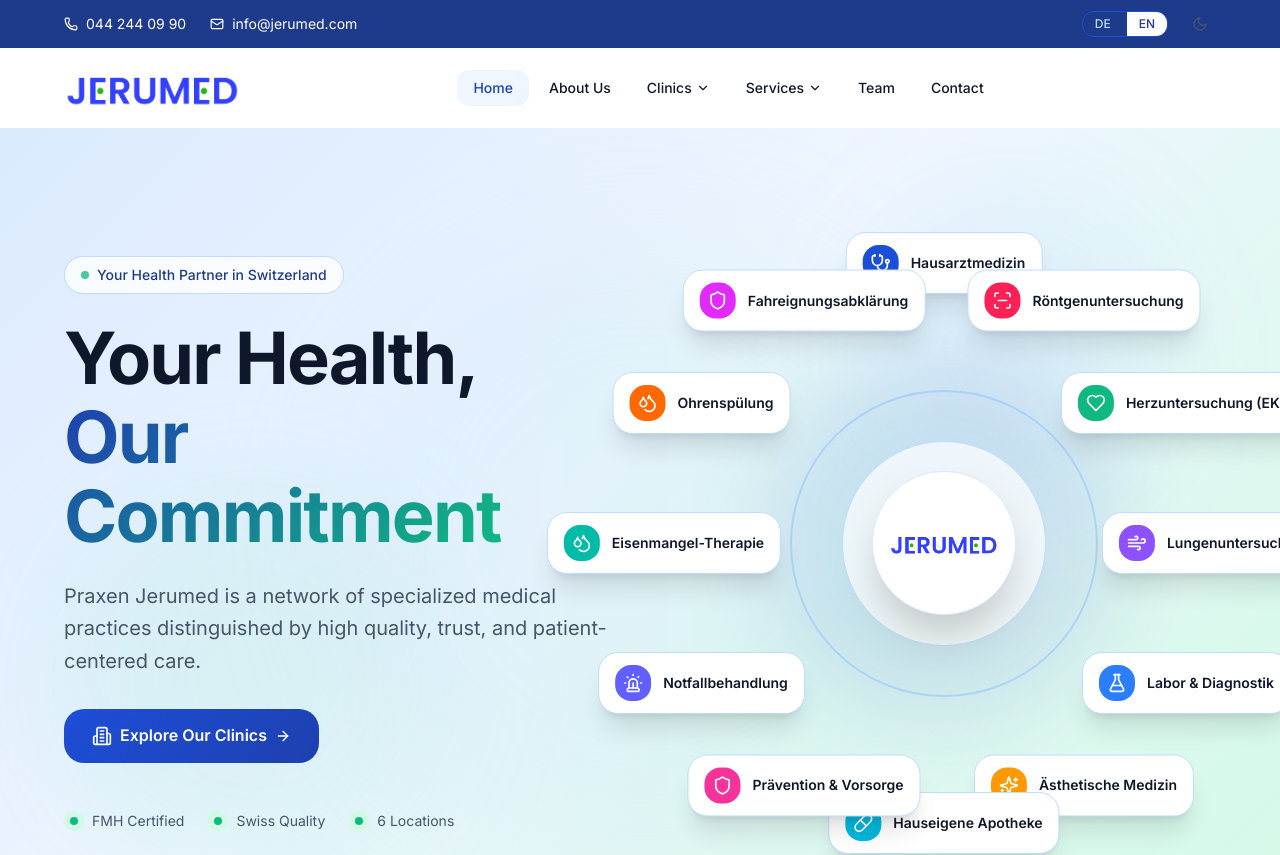
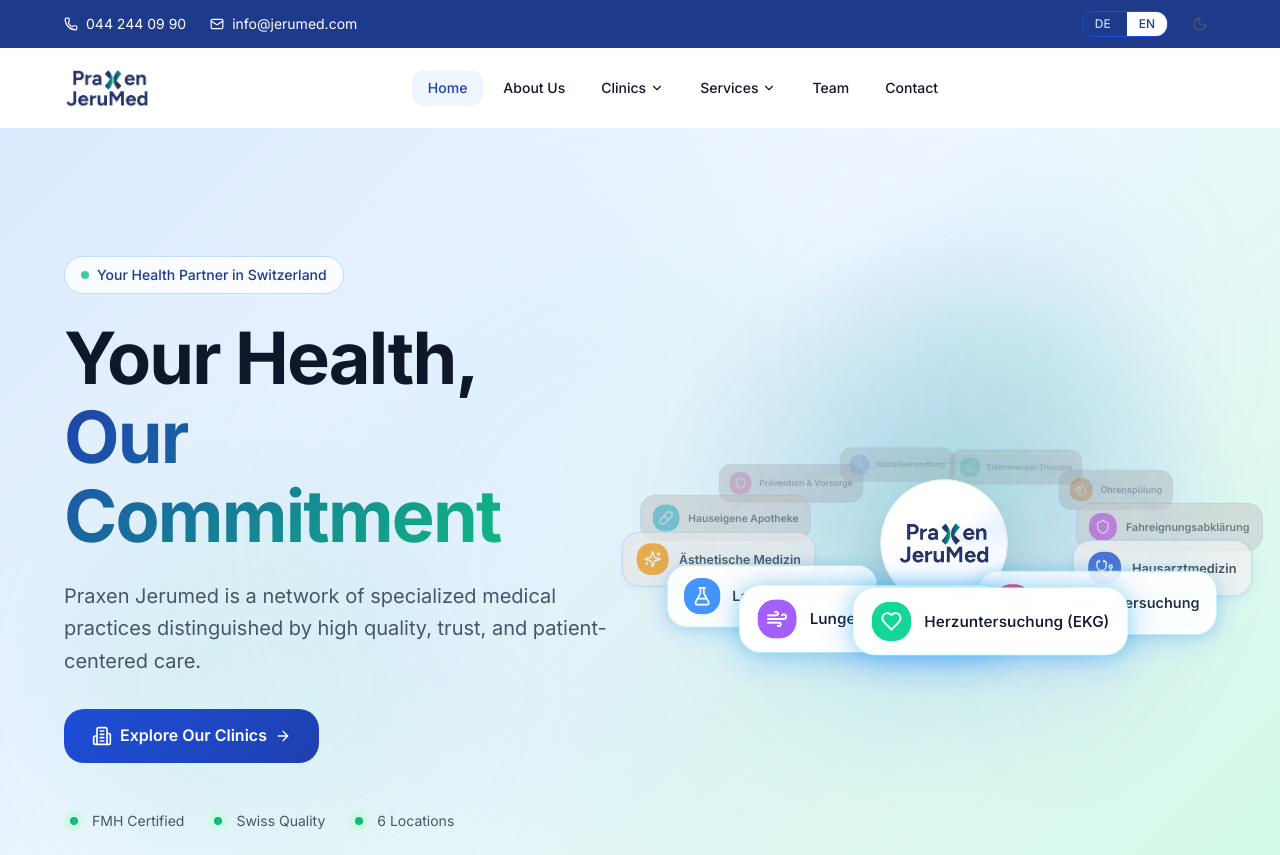
Before and after one commit to kirkl9tall/static_clinics_website, a Next.js app: page /en in a window 1280 px wide. Shown: the top 855 px of the page. Built offline with nearby package versions, Linux system fonts and the light colour scheme.

Commit message:
abdelilah
finalisation  logo  categories

```diff
--- a/src/components/layout/footer.tsx
+++ b/src/components/layout/footer.tsx
@@ -18,7 +18,7 @@
           <div className="lg:col-span-1">
             <Link href="/" className="inline-flex mb-6">
               <Image
-                src="/lastwebjerumed.webp"
+                src="/praxen-jerumed.png"
                 alt="Praxen Jerumed"
                 width={180}
                 height={54}
--- a/src/components/layout/navbar.tsx
+++ b/src/components/layout/navbar.tsx
@@ -110,7 +110,7 @@
           {/* Logo */}
           <Link href="/" className="flex items-center group">
             <Image
-              src="/lastwebjerumed.webp"
+              src="/praxen-jerumed.png"
               alt="Praxen Jerumed"
               width={200}
               height={60}
--- a/src/components/sections/hero.tsx
+++ b/src/components/sections/hero.tsx
@@ -1,49 +1,137 @@
 "use client";
 
 import { Link } from "@/navigation";
-import { motion } from "framer-motion";
+import {
+  motion,
+  useMotionValue,
+  useTransform,
+  animate,
+  type MotionValue,
+} from "framer-motion";
 import Image from "next/image";
-import { ArrowRight, Building2, Shield, Heart, Stethoscope, FlaskConical, ScanLine, Wind, Pill, Droplets, Siren, Sparkles } from "lucide-react";
+import {
+  ArrowRight, Building2, Shield, Heart, Stethoscope,
+  FlaskConical, ScanLine, Wind, Pill, Droplets, Siren, Sparkles,
+} from "lucide-react";
 import { useTranslations } from "next-intl";
+import { useEffect, useState } from "react";
 import { services } from "@/data/services";
 
 const iconMap: Record<string, React.ComponentType<any>> = {
-  Stethoscope,
-  Heart,
-  FlaskConical,
-  Shield,
-  ScanLine,
-  Wind,
-  Pill,
-  Droplets,
-  Siren,
-  Sparkles,
+  Stethoscope, Heart, FlaskConical, Shield, ScanLine, Wind, Pill, Droplets, Siren, Sparkles,
 };
 
 const colorPalette = [
-  "bg-primary-500",
-  "bg-rose-500",
-  "bg-emerald-500",
-  "bg-violet-500",
-  "bg-blue-500",
-  "bg-amber-500",
-  "bg-cyan-500",
-  "bg-pink-500",
-  "bg-indigo-500",
-  "bg-teal-500",
-  "bg-orange-500",
-  "bg-fuchsia-500",
+  "bg-primary-500", "bg-rose-500", "bg-emerald-500", "bg-violet-500",
+  "bg-blue-500", "bg-amber-500", "bg-cyan-500", "bg-pink-500",
+  "bg-indigo-500", "bg-teal-500", "bg-orange-500", "bg-fuchsia-500",
 ];
 
 const floatingCards = services.map((service, index) => ({
   name: service.name,
   icon: iconMap[service.icon] || Stethoscope,
   color: colorPalette[index % colorPalette.length],
-  delay: (index * 0.1) % 0.9,
+  index,
 }));
+
+// ORBIT_Y / ORBIT_X ≈ 0.35 gives the tilted-disc / "vertical ring" perspective look.
+const ORBIT_X = 230;
+const ORBIT_Y = 80;
+const ORBIT_PERIOD = 22; // seconds per full revolution
+
+type CardProps = {
+  card: (typeof floatingCards)[number];
+  baseAngle: number;
+  rotation: MotionValue<number>;
+};
+
+function FloatingCard({ card, baseAngle, rotation }: CardProps) {
+  // --- position on the 3D elliptical orbit ---
+  const x = useTransform(rotation, (r) => Math.cos(baseAngle + r) * ORBIT_X);
+  const y = useTransform(rotation, (r) => Math.sin(baseAngle + r) * ORBIT_Y);
+
+  // depth: +1 = nearest (bottom arc), −1 = farthest (top arc)
+  const depth = useTransform(rotation, (r) => Math.sin(baseAngle + r));
+
+  // --- depth-driven lighting ---
+  const scale   = useTransform(depth, [-1, 1], [0.55, 1.1]);
+  const opacity = useTransform(depth, [-1, 1], [0.2,  1.0]);
+  const zIndex  = useTransform(depth, (d) => Math.round(50 + d * 49));
+
+  // Directional brightness: front faces the light, back falls into shadow
+  const filter = useTransform(
+    depth,
+    (d) => `brightness(${(0.52 + (d + 1) * 0.32).toFixed(3)})`
+  );
+
+  // Glow only on front-facing cards (blue key light + teal fill)
+  const boxShadow = useTransform(depth, (d) => {
+    const t = Math.max(0, d);
+    return [
+      `0 4px ${(t * 32).toFixed(0)}px rgba(59,130,246,${(t * 0.45).toFixed(3)})`,
+      `0 0 ${(t * 16).toFixed(0)}px rgba(16,185,129,${(t * 0.28).toFixed(3)})`,
+    ].join(", ");
+  });
+
+  return (
+    // Level 1 — positioned at container centre; handles entrance + zIndex
+    <motion.div
+      initial={{ opacity: 0 }}
+      animate={{ opacity: 1 }}
+      transition={{ delay: 0.4 + card.index * 0.07, duration: 0.7 }}
+      style={{ position: "absolute", left: "50%", top: "50%", zIndex }}
+    >
+      {/* Level 2 — orbital offset (x, y from centre) */}
+      <motion.div style={{ x, y }}>
+        {/* Level 3 — centre the card on its orbital point + depth scale */}
+        <motion.div
+          style={{
+            translateX: "-50%",
+            translateY: "-50%",
+            scale,
+          }}
+        >
+          {/* Level 4 — depth opacity, glow, brightness */}
+          <motion.div
+            style={{ opacity, boxShadow, filter }}
+            className="bg-white dark:bg-surface-dark-dim rounded-2xl px-4 py-3 border border-primary-200 dark:border-border-dark flex items-center gap-3 min-w-max"
+          >
+            <div className={`w-9 h-9 rounded-xl ${card.color} flex items-center justify-center flex-shrink-0`}>
+              <card.icon className="w-5 h-5 text-white" />
+            </div>
+            <span className="text-sm font-semibold text-text-primary dark:text-text-dark-primary whitespace-nowrap">
+              {card.name}
+            </span>
+          </motion.div>
+        </motion.div>
+      </motion.div>
+    </motion.div>
+  );
+}
 
 export default function Hero() {
   const t = useTranslations("home.hero");
+
+  // One shared rotation motion value — all cards derive position from it, zero re-renders.
+  const rotation = useMotionValue(0);
+  // Only render the orbital cards after hydration — framer-motion computes
+  // floating-point transforms differently on server vs client, causing a mismatch.
+  const [mounted, setMounted] = useState(false);
+
+  useEffect(() => {
+    setMounted(true);
+    // Animate 0 → 2π and loop forever. sin/cos are periodic so the loop is seamless.
+    const controls = animate(rotation, Math.PI * 2, {
+      duration: ORBIT_PERIOD,
+      ease: "linear",
+      repeat: Infinity,
+      repeatType: "loop",
+    });
+    return () => controls.stop();
+  // eslint-disable-next-line react-hooks/exhaustive-deps
+  }, []);
+
+  const totalCards = floatingCards.length;
 
   return (
     <section className="relative overflow-hidden gradient-hero min-h-[90vh] flex items-center">
@@ -55,6 +143,7 @@
 
       <div className="container-wide relative z-10 py-20 lg:py-32">
         <div className="grid lg:grid-cols-2 gap-16 items-center">
+
           {/* Left Content */}
           <motion.div
             initial={{ opacity: 0, y: 30 }}
@@ -93,7 +182,6 @@
               </Link>
             </div>
 
-            {/* Trust badges */}
             <div className="flex items-center gap-6 flex-wrap">
               {["FMH Certified", "Swiss Quality", "6 Locations"].map((badge) => (
                 <div key={badge} className="flex items-center gap-2 text-sm text-text-secondary dark:text-text-dark-secondary">
@@ -106,7 +194,7 @@
             </div>
           </motion.div>
 
-          {/* Right Visual */}
+          {/* Right Visual — 3D orbiting ring */}
           <motion.div
             initial={{ opacity: 0, scale: 0.9 }}
             animate={{ opacity: 1, scale: 1 }}
@@ -114,60 +202,82 @@
             className="relative hidden lg:block"
           >
             <div className="relative w-full aspect-square max-w-lg mx-auto">
-              {/* Central circle */}
-              <div className="absolute inset-[15%] rounded-full gradient-primary opacity-10 dark:opacity-5 blur-2xl" />
-              <div className="absolute inset-[20%] rounded-full border-2 border-primary-300 dark:border-primary-800 opacity-60" />
-              <div className="absolute inset-[30%] rounded-full bg-white/70 dark:bg-gradient-to-br dark:from-primary-900/20 dark:to-emerald-900/20 border border-primary-200 dark:border-primary-800 backdrop-blur-sm" />
 
-              {/* Center Logo */}
-              <div className="absolute inset-0 flex items-center justify-center">
-                <div className="w-36 h-36 rounded-full bg-white dark:bg-surface-dark-dim flex items-center justify-center shadow-2xl border border-primary-100 dark:border-border-dark p-4">
+              {/* Ambient depth glow pools */}
+              <div className="absolute inset-[15%] rounded-full bg-primary-500/10 dark:bg-primary-400/5 blur-3xl pointer-events-none" />
+              <div className="absolute inset-[30%] rounded-full bg-emerald-500/10 dark:bg-emerald-400/5 blur-2xl pointer-events-none" />
+
+              {/* Rotating conic gradient — light sweeping the disc plane */}
+              <motion.div
+                animate={{ rotate: 360 }}
+                transition={{ duration: 10, repeat: Infinity, ease: "linear" }}
+                className="absolute inset-0 rounded-full pointer-events-none"
+                style={{
+                  background:
+                    "conic-gradient(from 0deg, transparent 0%, rgba(59,130,246,0.07) 20%, rgba(16,185,129,0.10) 40%, rgba(99,102,241,0.07) 60%, transparent 80%)",
+                  filter: "blur(40px)",
+                }}
+              />
+
+              {/* Elliptical orbit track — visually matches the card path */}
+              <div
+                className="absolute pointer-events-none"
+                style={{
+                  left: "50%",
+                  top: "50%",
+                  width:  `${ORBIT_X * 2}px`,
+                  height: `${ORBIT_Y * 2}px`,
+                  transform: "translate(-50%, -50%)",
+                  borderRadius: "50%",
+                  border: "1px solid rgba(148,163,184,0.18)",
+                  boxShadow: "0 0 14px rgba(59,130,246,0.07)",
+                }}
+              />
+
+              {/* Inner decorative ring */}
+              <div className="absolute inset-[35%] rounded-full border border-primary-200/20 dark:border-primary-800/25 pointer-events-none" />
+
+              {/* Centre logo — zIndex 50 so back-half cards go under, front-half go over */}
+              <div
+                className="absolute inset-0 flex items-center justify-center pointer-events-none"
+                style={{ zIndex: 50 }}
+              >
+                <div className="relative w-32 h-32 rounded-full bg-white dark:bg-surface-dark-dim flex items-center justify-center shadow-2xl border border-primary-100 dark:border-border-dark p-4 overflow-hidden">
+                  {/* Rotating light sheen on the logo disc */}
+                  <motion.div
+                    animate={{ rotate: 360 }}
+                    transition={{ duration: 5, repeat: Infinity, ease: "linear" }}
+                    className="absolute inset-0"
+                    style={{
+                      background:
+                        "conic-gradient(from 0deg, transparent 65%, rgba(255,255,255,0.2) 80%, rgba(59,130,246,0.1) 88%, transparent 100%)",
+                    }}
+                  />
                   <Image
-                    src="/lastwebjerumed.webp"
+                    src="/praxen-jerumed.png"
                     alt="Praxen Jerumed"
                     width={140}
                     height={140}
-                    className="w-full h-full object-contain"
+                    className="w-full h-full object-contain relative z-10"
                     unoptimized
                     priority
                   />
                 </div>
               </div>
 
-              {/* Floating service cards in circular layout */}
-              {floatingCards.map((card, i) => {
-                const totalCards = floatingCards.length;
-                const angle = (i / totalCards) * Math.PI * 2 - Math.PI / 2;
-                const radius = 280;
-                const x = Math.round(Math.cos(angle) * radius * 100) / 100;
-                const y = Math.round(Math.sin(angle) * radius * 100) / 100;
+              {/* Orbiting service cards — client-only to avoid SSR/hydration float mismatch */}
+              {mounted && floatingCards.map((card, i) => (
+                <FloatingCard
+                  key={card.name}
+                  card={card}
+                  baseAngle={(i / totalCards) * Math.PI * 2 - Math.PI / 2}
+                  rotation={rotation}
+                />
+              ))}
 
-                return (
-                  <motion.div
-                    key={card.name}
-                    initial={{ opacity: 0, scale: 0.8 }}
-                    animate={{ opacity: 1, scale: 1 }}
-                    transition={{ delay: 0.5 + card.delay }}
-                    style={{
-                      position: "absolute",
-                      left: "50%",
-                      top: "50%",
-                      x,
-                      y,
-                    }}
-                    className="bg-white dark:bg-surface-dark-dim rounded-2xl px-4 py-3 shadow-xl border border-primary-200 dark:border-border-dark flex items-center gap-3 min-w-max -translate-x-1/2 -translate-y-1/2"
-                  >
-                    <div className={`w-9 h-9 rounded-xl ${card.color} flex items-center justify-center flex-shrink-0`}>
-                      <card.icon className="w-5 h-5 text-white" />
-                    </div>
-                    <span className="text-sm font-semibold text-text-primary dark:text-text-dark-primary whitespace-nowrap">
-                      {card.name}
-                    </span>
-                  </motion.div>
-                );
-              })}
             </div>
           </motion.div>
+
         </div>
       </div>
     </section>
```
Also changed, not shown: public/praxen-jerumed.png (added), 1 other file (tests, documents, lock files or other folders).
